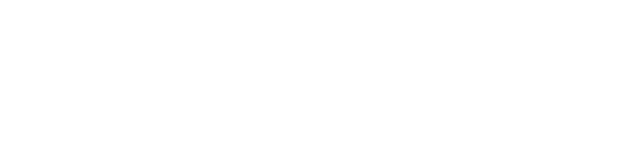
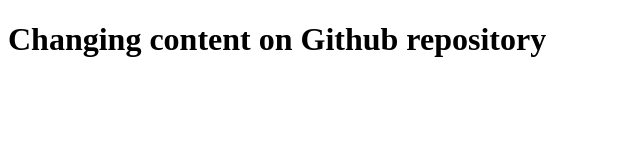
Before and after one commit to shetty-shithil/repo2, a plain HTML site: page index.htm in a window 1280 px wide. Shown: the whole page, without its empty margins (0-640 px from the left). Drawn offline with Linux system fonts and the light colour scheme.

Commit message:
github changes

```diff
--- a/index.htm
+++ b/index.htm
@@ -6,6 +6,6 @@
     <title>Second Repository</title>
 </head>
 <body>
-
+    <h1>Changing content on Github repository</h1>
 </body>
 </html>
```
